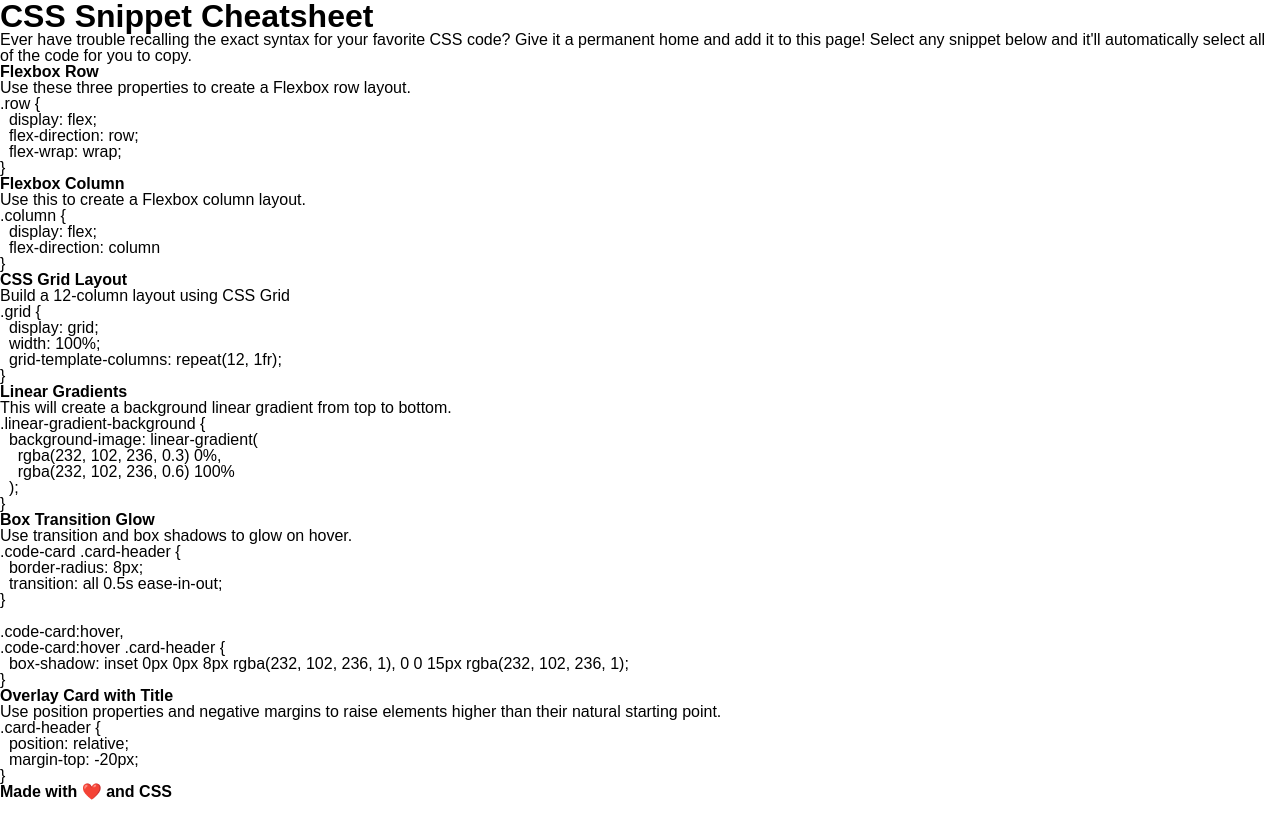
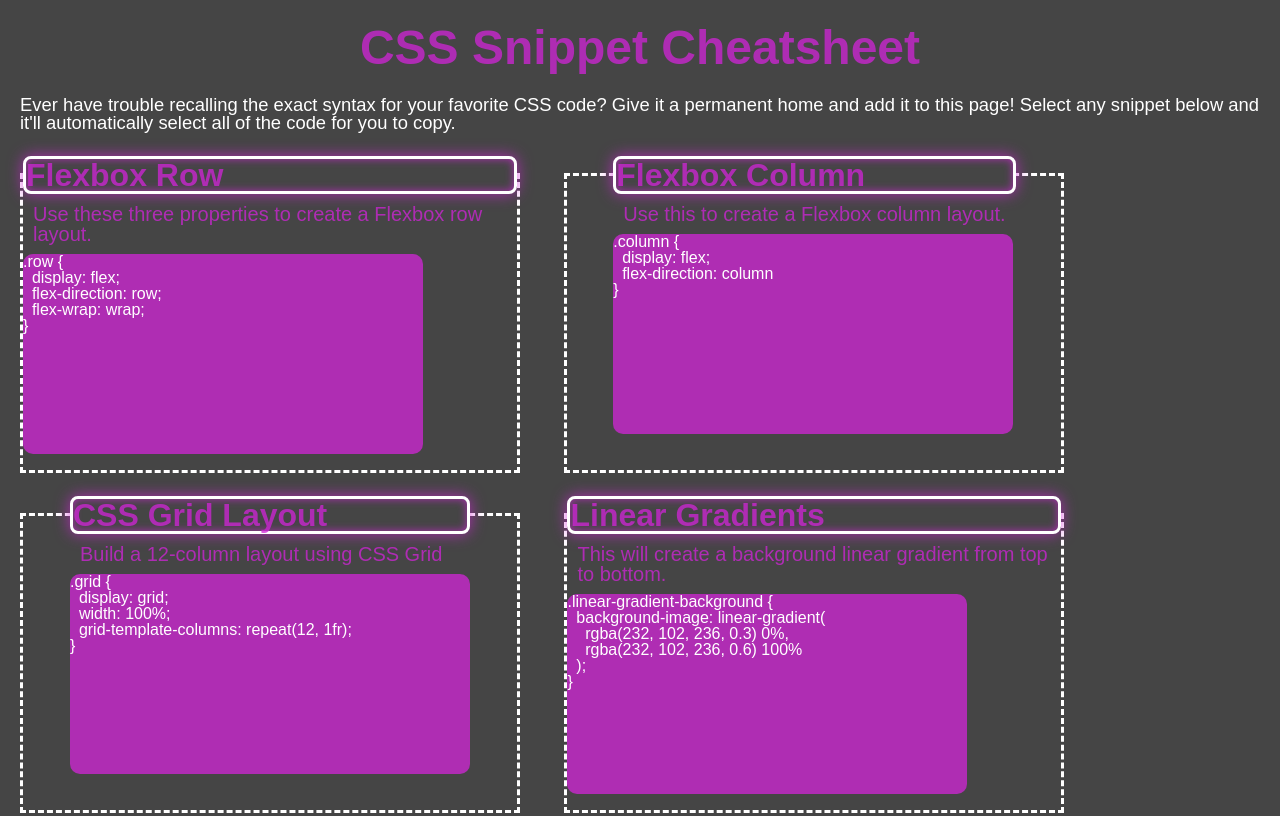
Before and after one commit to jonpfluger/css-snippets, a plain HTML site: page index.html in a window 1280 px wide. Shown: the top 816 px of the page. Drawn offline with Linux system fonts and the light colour scheme.

Commit message:
added colors and glow hover effect

```diff
--- a/css/style.css
+++ b/css/style.css
@@ -0,0 +1,93 @@
+:root {
+    --BackgroundColor: rgb(69, 69, 69);
+    --ContainerColor: rgba(209, 37, 215, 0.757);
+    --TextColor: rgb(255, 255, 255);
+}
+
+* {
+
+}
+
+body {
+    background-color: var(--BackgroundColor)
+}
+
+h1 {
+    font-size: 300%;
+    display: flex;
+    align-items: center;
+    justify-content: center;
+    margin: 24px;
+}
+
+h2 {
+    font-size: 200%;
+}
+
+h3 {
+    font-size: 150%;
+    display: flex;
+    align-items: center;
+    justify-content: center;
+    margin: 20px;
+    padding: 20px;
+}
+
+h1, h2, h3, .card-body {
+    color: var(--ContainerColor);
+}
+
+header p {
+    color: var(--TextColor);
+    font-size: 115%;
+    display: flex;
+    justify-content: center;
+    margin: 20px;
+}
+
+.card-column {
+    display: inline-flex;
+    flex-flow: row wrap;
+    justify-content: space-evenly;
+    border: dashed var(--TextColor);
+    height: 300px;
+    width: 500px;
+    margin: 20px;
+}
+
+.card-header {
+    background-color: var(--BackgroundColor);
+    display: flex;
+    flex-direction: row;
+    border: solid var(--TextColor);
+    border-radius: 10px;
+    position: relative;
+    margin-top: -20px;
+}
+
+.card-body {
+    margin: 10px;
+    font-size: 20px;
+}
+
+code {
+    display: inline;
+}
+
+.code-block {
+    color: var(--TextColor);
+    background: var(--ContainerColor);
+    border-radius: 10px;
+    display: flex;
+    height: 200px;
+    width: 400px;
+}
+
+.code-card .card-header {
+    border-radius: 8px;
+    transition: all 0.5s ease-in-out;
+  }
+
+.code-card:hover, .code-card:hover, .card-header {
+    box-shadow: inset 0px 0px 8px var(--ContainerColor), 0 0 15px var(--ContainerColor);
+  }
```
Also changed, not shown: index.html (+2 -1 lines).
